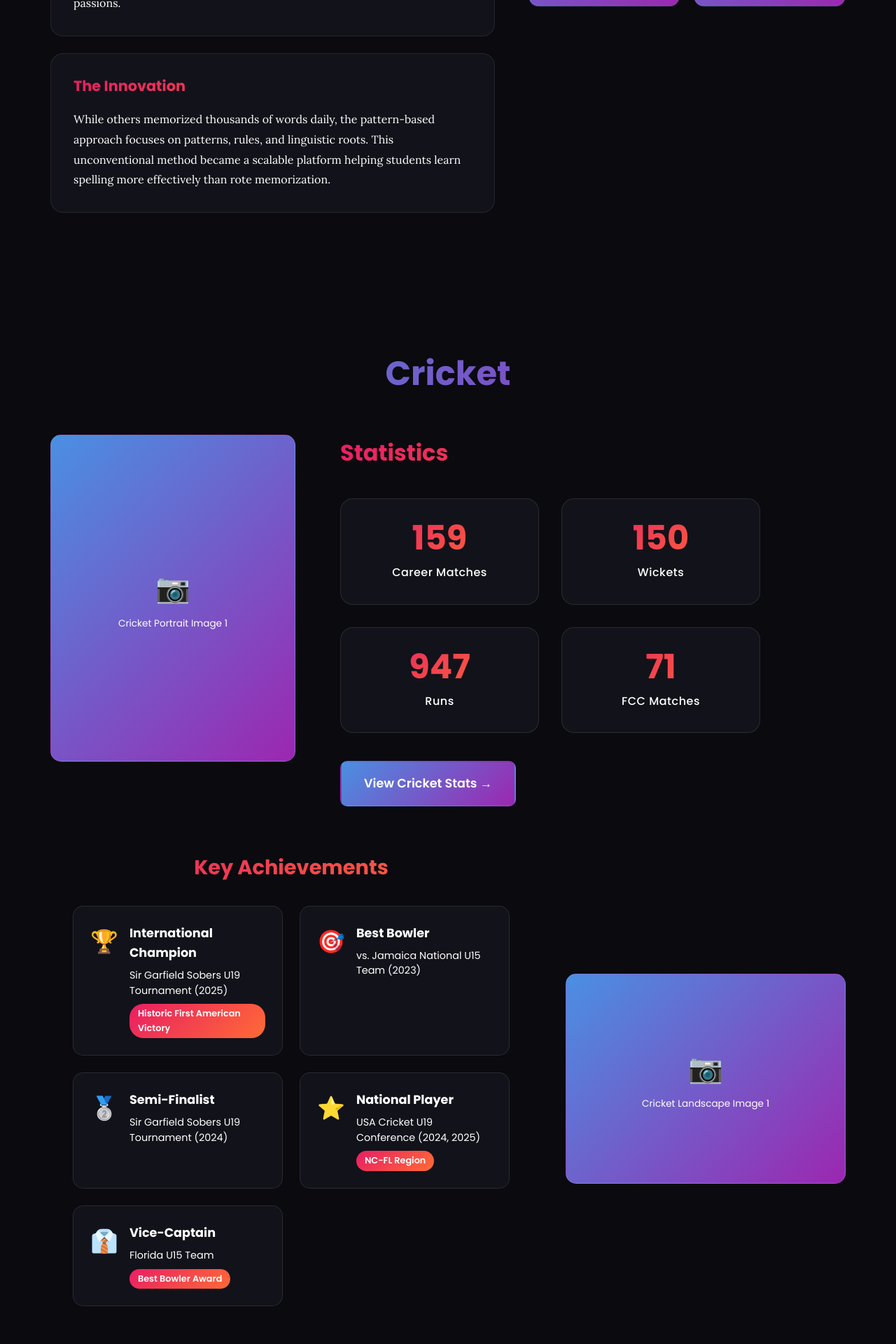
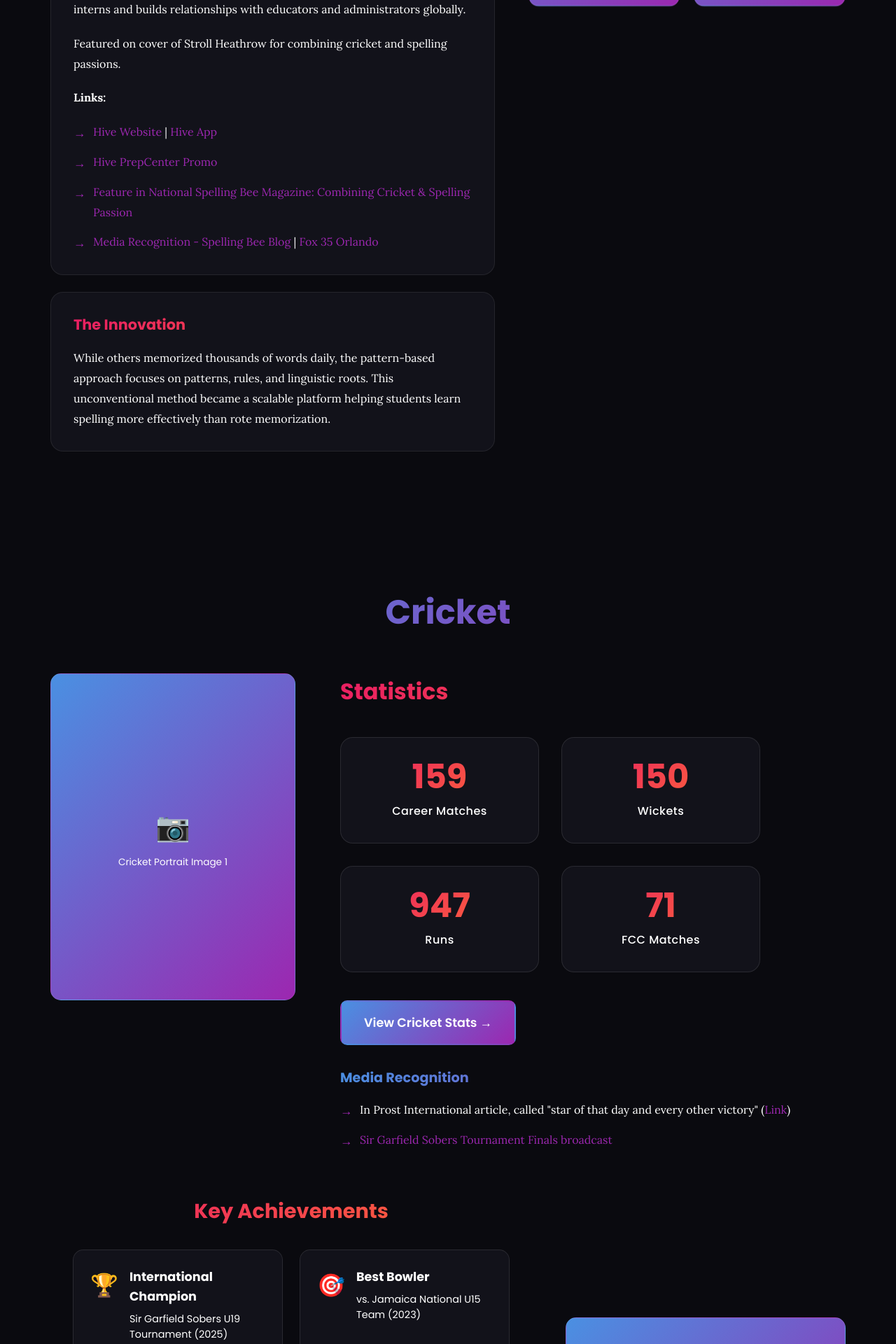
Before and after one commit to Akr1040317/ekanshPortfolio, a React (Create React App) app: page / in a window 1280 px wide. Shown: the part 2600-4520 px from the top of the page at 70% size. Built offline with nearby package versions, Linux system fonts and the light colour scheme.

Commit message:
Remove ACT score, add certifications, IAs, update Hive with UAE info and links, add cricket media recognition

```diff
--- a/src/App.css
+++ b/src/App.css
@@ -552,6 +552,67 @@
     margin-bottom: 0;
 }
 
+.hive-list a {
+    color: var(--purple);
+    text-decoration: none;
+    border-bottom: 1px solid transparent;
+    transition: border-color 0.3s ease;
+}
+
+.hive-list a:hover {
+    border-bottom-color: var(--purple);
+}
+
+.certifications-section {
+    margin-top: 3rem;
+}
+
+.certifications-section h3 {
+    font-size: 1.5rem;
+    margin-bottom: 1.5rem;
+    background: var(--gradient-2);
+    -webkit-background-clip: text;
+    -webkit-text-fill-color: transparent;
+    background-clip: text;
+}
+
+.certifications-list {
+    list-style: none;
+    padding: 0;
+    margin: 0;
+}
+
+.certifications-list li {
+    color: var(--text-primary);
+    font-size: 1rem;
+    line-height: 1.8;
+    margin-bottom: 0.75rem;
+    padding-left: 1.5rem;
+    position: relative;
+}
+
+.certifications-list li::before {
+    content: '✓';
+    position: absolute;
+    left: 0;
+    color: var(--purple);
+    font-weight: bold;
+}
+
+.cricket-media-section {
+    margin-top: 2rem;
+}
+
+.cricket-media-section h4 {
+    font-size: 1.2rem;
+    margin-bottom: 1rem;
+    color: var(--text-primary);
+    background: var(--gradient-1);
+    -webkit-background-clip: text;
+    -webkit-text-fill-color: transparent;
+    background-clip: text;
+}
+
 .featured-note {
     font-style: italic;
     color: var(--orange) !important;
--- a/src/components/About.jsx
+++ b/src/components/About.jsx
@@ -5,10 +5,14 @@ import ScrollAnimation from './ScrollAnimation';
 const About = () => {
   const highlights = [
     { icon: '🏆', title: '5th Place', desc: 'Scripps National Spelling Bee (2022)', subtext: 'Out of 10M+ participants' },
-    { icon: '🎓', title: 'Perfect ACT', desc: '36 Composite Score', subtext: 'All sections: 36' },
     { icon: '🏏', title: 'International Champion', desc: 'Sir Garfield Sobers U19 (2025)', subtext: 'Historic first American victory' },
     { icon: '🎤', title: 'National Qualifier', desc: 'NSDA & NCFL Speech & Debate', subtext: 'Co-Captain, tripled membership' },
     { icon: '💼', title: 'Co-Founder', desc: 'Hive Education LLC', subtext: '500+ users, UAE official platform' }
+  ];
+
+  const certifications = [
+    { name: 'Entrepreneurship and Small Business' },
+    { name: 'Information Technology Specialist - Java' }
   ];
 
 
@@ -53,6 +57,15 @@ const About = () => {
               </div>
 
 
+              <div className="certifications-section">
+                <h3>Career/Industry Certifications</h3>
+                <ul className="certifications-list">
+                  {certifications.map((cert, index) => (
+                    <li key={index}>{cert.name}</li>
+                  ))}
+                </ul>
+              </div>
+
               <div className="about-vision">
                 <h3>Looking Forward</h3>
                 <p>I'm excited about merging engineering with business to build EdTech solutions that make learning more accessible and effective.</p>
--- a/src/components/Cricket.jsx
+++ b/src/components/Cricket.jsx
@@ -66,6 +66,13 @@ const Cricket = () => {
                 <a href="https://cricclubs.com/FloridaCricketConference/viewPlayer.do?playerId=4376944&clubId=5413" target="_blank" rel="noopener noreferrer" className="cta-button">
                   View Cricket Stats →
                 </a>
+              </div>
+              <div className="cricket-media-section">
+                <h4>Media Recognition</h4>
+                <ul className="hive-list">
+                  <li>In Prost International article, called "star of that day and every other victory" (<a href="https://prostinternational.com/2025/07/28/tri-state-cricketers-on-winning-barbados-tour" target="_blank" rel="noopener noreferrer">Link</a>)</li>
+                  <li><a href="https://bit.ly/SirGarfieldSobers" target="_blank" rel="noopener noreferrer">Sir Garfield Sobers Tournament Finals broadcast</a></li>
+                </ul>
               </div>
             </div>
           </ScrollAnimation>
--- a/src/components/Hive.jsx
+++ b/src/components/Hive.jsx
@@ -86,8 +86,8 @@ const Hive = () => {
                   <h4>Current Status</h4>
                   <ul className="hive-list">
                     <li>500+ active users on platform</li>
-                    <li>Official learning partner for UAE Spelling Bee (2,000+ annual participants)</li>
-                    <li>50% free-to-paid conversion rate</li>
+                    <li>Launched platform for The Spelling Bee Championship UAE (<a href="https://learn.spellingbee.ae" target="_blank" rel="noopener noreferrer">Hive PrepCenter</a>); negotiated agreements; hosted webinar with hundreds of parents/students (<a href="https://bit.ly/3X6b4hW" target="_blank" rel="noopener noreferrer">Link</a>). 200 users within a week; 1800+ projected by early 2026; 50% free-to-paid conversion.</li>
+                    <li>Inspired by UAE success, launching similar product for US classrooms. Pending evaluation as recommended resource in my district.</li>
                     <li>Piloted at Goldsboro Elementary and Sanford Middle</li>
                     <li>Pending evaluation in Seminole County Public Schools (40,000 students, 50+ schools)</li>
                   </ul>
@@ -97,6 +97,13 @@ const Hive = () => {
                   <h4>Role & Impact</h4>
                   <p>Leads marketing, content creation, and customer acquisition. Manages interns and builds relationships with educators and administrators globally.</p>
                   <p>Featured on cover of Stroll Heathrow for combining cricket and spelling passions.</p>
+                  <p><strong>Links:</strong></p>
+                  <ul className="hive-list">
+                    <li><a href="https://www.hivespelling.com" target="_blank" rel="noopener noreferrer">Hive Website</a> | <a href="https://bit.ly/HiveSpellingApp" target="_blank" rel="noopener noreferrer">Hive App</a></li>
+                    <li><a href="https://www.youtube.com/watch?v=4hxN1-z-aco" target="_blank" rel="noopener noreferrer">Hive PrepCenter Promo</a></li>
+                    <li><a href="https://issuu.com/cincinnatimagazine/docs/scripps_national_spelling_bee_2022/96" target="_blank" rel="noopener noreferrer">Feature in National Spelling Bee Magazine: Combining Cricket & Spelling Passion</a></li>
+                    <li><a href="https://spellingbee.com/blog/2022-finalist-speller-65-ekansh-rastogi" target="_blank" rel="noopener noreferrer">Media Recognition - Spelling Bee Blog</a> | <a href="https://www.fox35orlando.com/video/1079586" target="_blank" rel="noopener noreferrer">Fox 35 Orlando</a></li>
+                  </ul>
                 </div>
 
                 <div className="detail-card">
--- a/src/components/Projects.jsx
+++ b/src/components/Projects.jsx
@@ -33,6 +33,13 @@ const Projects = () => {
       icon: '📖',
       placeholder: 'Writing Project',
       years: 'In Progress'
+    },
+    {
+      title: 'Economics Research (Internal Assessments)',
+      description: '1. Microeconomics: Federal tax credits\' effects on addressing positive consumption externalities in EV market. 2. Macroeconomics: Impact of dockworker strikes on U.S. economic output. 3. International Economics: Impact of tariffs and retaliatory action on global trade/interdependence.',
+      icon: '📊',
+      placeholder: 'Research Project',
+      years: 'IB Diploma'
     }
   ];
 
```
